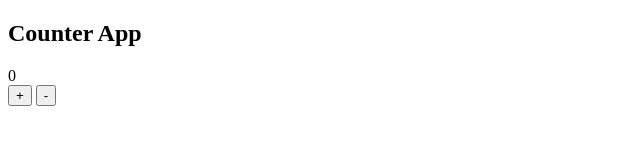
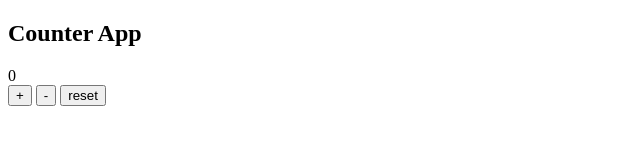
Before and after one commit to dydx/angular_stuff, a plain HTML site: page index.html in a window 1280 px wide. Shown: the whole page, without its empty margins (0-640 px from the left). Drawn offline with nearby package versions, Linux system fonts and the light colour scheme.

Commit message:
formattin

```diff
--- a/index.html
+++ b/index.html
@@ -37,6 +37,7 @@
 
     <button ng-click="vm.increment()">+</button>
     <button ng-click="vm.decrement()">-</button>
+    <button ng-click="vm.reset()">reset</button>
   </div>
 </body>
 </html>
```
Also changed, not shown: 1 other file.
